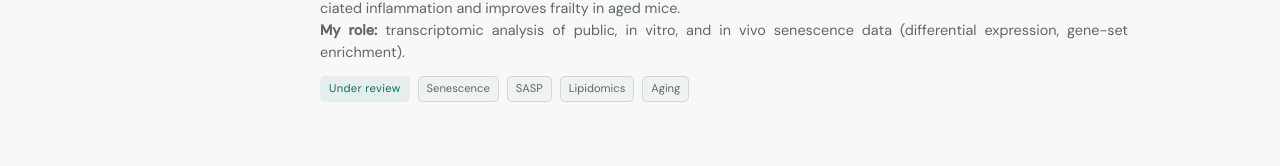
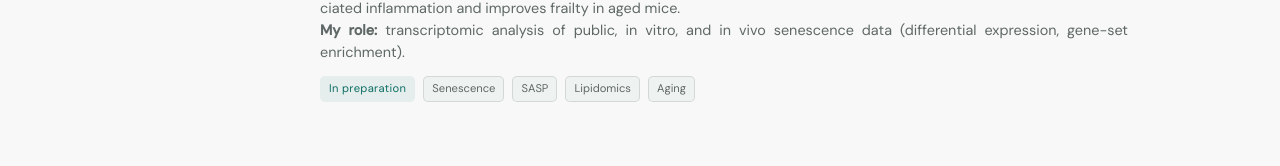
Before and after one commit to myungjin00/myungjin00.github.io, a React (Vite) app: page / in a window 1280 px wide. Shown: the part 1822-1988 px from the top of the page. Built offline with nearby package versions, Linux system fonts and the light colour scheme; the HTML template or start-up script is replaced by a standard one.

Commit message:
Lipid manuscript: In preparation

```diff
--- a/src/data/cv.ts
+++ b/src/data/cv.ts
@@ -136,7 +136,7 @@ export const projectGroups: ProjectGroup[] = [
         title: 'Lipid abundance and lysophospholipid signaling regulate the senescence-associated secretory phenotype',
         authors: 'Lee G., Byeon S.K., Olaleye O.E., Han Y., Lee M., Vizioli M.G., Ogrodnik M., Pirius N., Sales Gomez L., Victorelli S., Khosla S., Pandey A., Passos J., Lim S., Jurk D.*',
         org: 'Collaboration with Mayo Clinic',
-        status: 'Under review',
+        status: 'In preparation',
         desc: 'Lipid accumulation and lysophosphatidylcholine signaling drive the senescence-associated secretory phenotype through LPA receptor-dependent p38/JNK MAPK activation; fatty acid synthase inhibition suppresses senescence-associated inflammation and improves frailty in aged mice.\n**My role:** transcriptomic analysis of public, in vitro, and in vivo senescence data (differential expression, gene-set enrichment).',
         tags: ['Senescence', 'SASP', 'Lipidomics', 'Aging'],
       },
```
